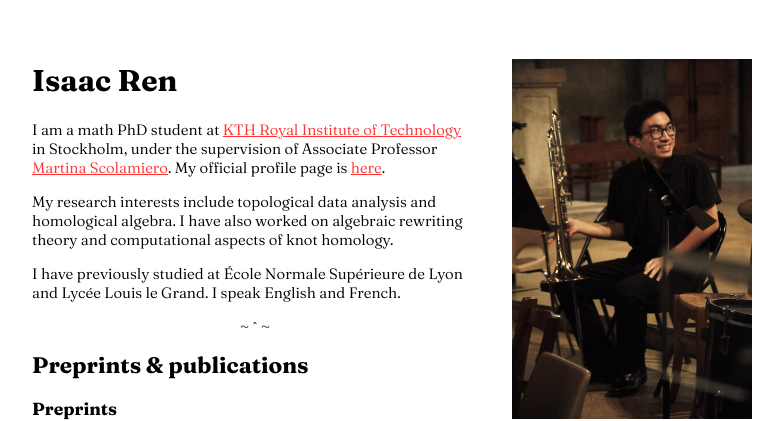
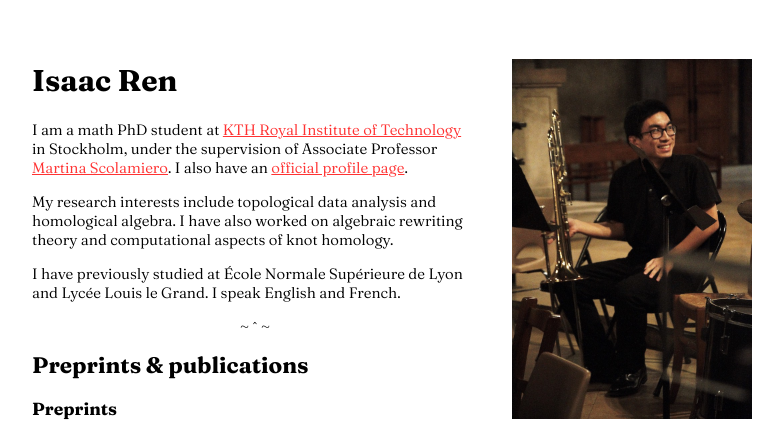
Before and after one commit to isaacxren/isaacxren.github.io, a Jekyll site: the page built from index.md, in a window 1280 px wide. Shown: the top 421 px of the page, without its empty margins (248-1031 px from the left). Built offline with Jekyll 4.4.1, drawn with Linux system fonts in a browser that asks for light colours; our own code applies the rules of GitHub Pages for plain Markdown files.

Commit message:
rephrase non-descriptive link

```diff
--- a/index.md
+++ b/index.md
@@ -30,8 +30,8 @@ layout: default
 I am a math PhD student at
 [KTH Royal Institute of Technology](https://www.kth.se/) in Stockholm, under
 the supervision of Associate Professor
-[Martina Scolamiero](https://www.kth.se/profile/scola). My official profile
-page is [here](https://www.kth.se/profile/isaacren).
+[Martina Scolamiero](https://www.kth.se/profile/scola). I also have an
+[official profile page](https://www.kth.se/profile/isaacren).
 
 My research interests include topological data analysis and homological
 algebra. I have also worked on algebraic rewriting theory and computational
```
